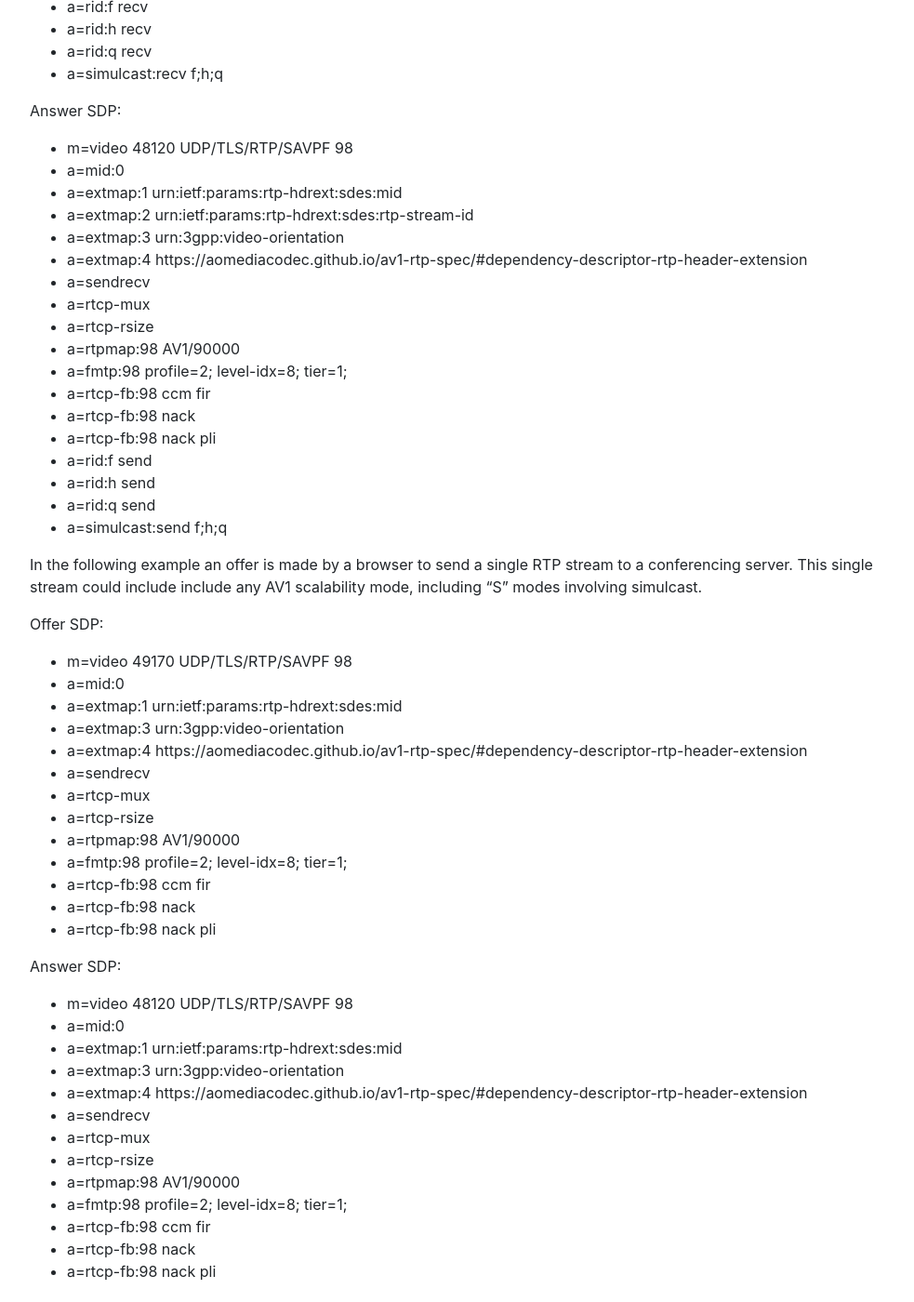
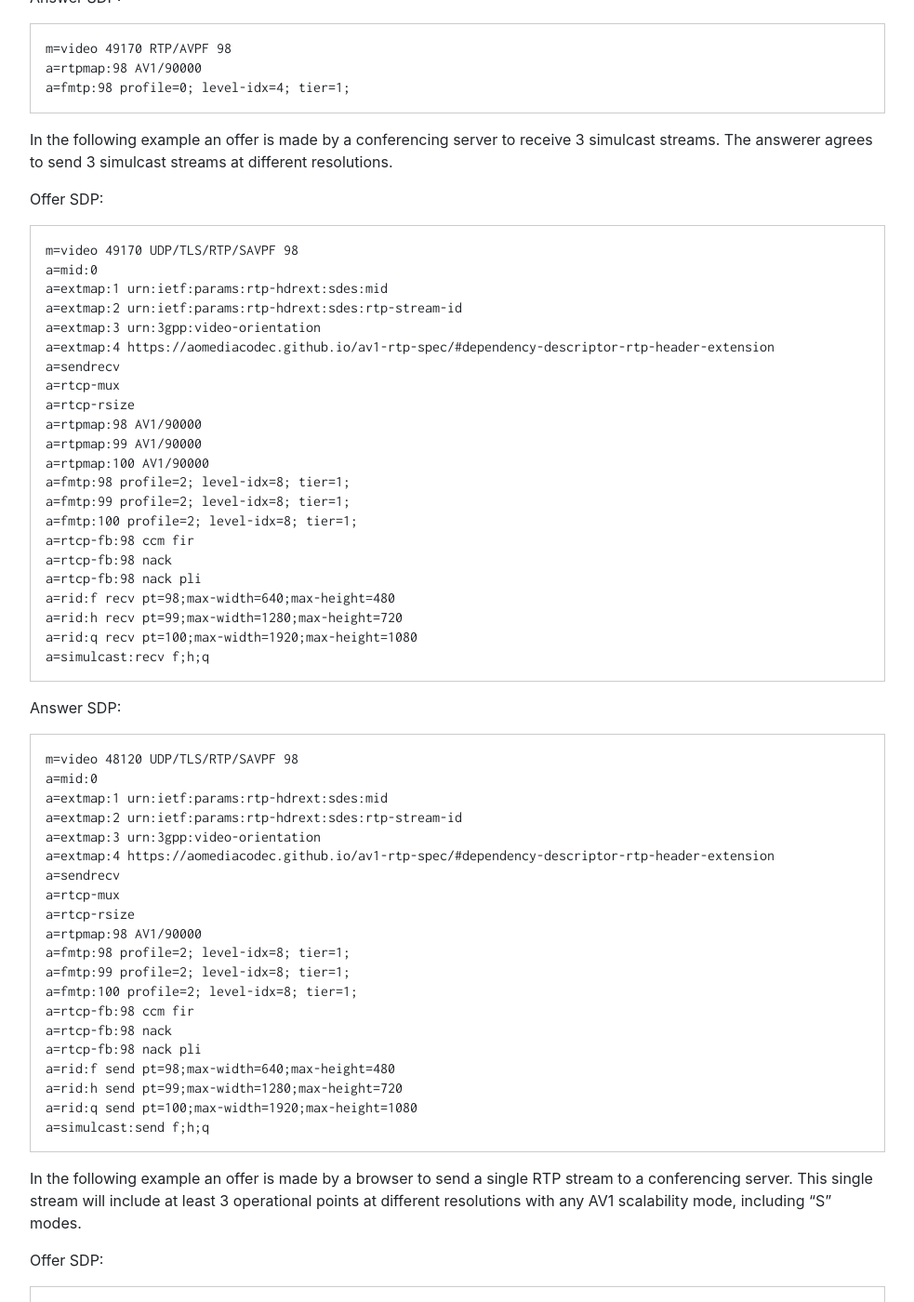
Before and after one commit to AOMediaCodec/av1-rtp-spec, a Jekyll site: the page built from index.md, in a window 1280 px wide and 1400 px high, scrolled down 12706 px. Shown: the whole window at 93% size, without its empty margins (53-1036 px from the left). Built offline with Jekyll 4.4.1, drawn with Linux system fonts in a browser that asks for light colours; nearby versions of some CDN libraries; some of the changed text lies outside the part shown.

Commit message:
Added RID restrictions mapping with SDP examples

````diff
--- a/av1-rtp-spec.md
+++ b/av1-rtp-spec.md
@@ -305,10 +305,21 @@
 
 When simulcast encodings are transported each on a separate RTP stream, each simulcast encoding utilizes a distinct bitstream containing its own distinct Sequence Header and Scalability Metadata OBUs. This mode utilizes distinct SSRCs and Restriction Identifiers (RIDs)  for each encoding [I-D.ietf-avtext-rid] and, as a result, RTCP feedback can be provided for each simulcast encoding. This mode of simulcast transport, which MUST be supported by SFUs, utilizes Session Description Protocol (SDP) signaling as described in [I-D.ietf-mmusic-sdp-simulcast] [I-D.ietf-mmusic-rid].
 
-When simulcast encodings are transported on a single RTP stream, RIDs are not used and Sequence Header and Scalability Metadata OBUs (utilizing an 'S' mode) convey information relating to all encodings. This simulcast transport mode is possible since [AV1] enables multiple simulcast encodings to be provided within a single bitstream. However, in this mode, RTCP feedback cannot be provided for each simulcast encoding, but only for the aggregate, since only a single SSRC is used. This mode of simulcast transport MAY be supported by SFUs.
+When simulcast encodings are transported on a single RTP stream, **depend** restriction from [I-D.ietf-avtext-rid] could be used to signal dependencies between scalable layers. This simulcast transport mode is possible since [AV1] enables multiple simulcast encodings to be provided within a single bitstream. However, in this mode, RTCP feedback cannot be provided for each simulcast encoding, but only for the aggregate, since only a single SSRC is used. This mode of simulcast transport MAY be supported by SFUs.
 
+### 6.1.1 RID restrictions mapping for AV1
 
-### 6.1.1 Example
+RID specification declares the set of codec-agnostic restrictions for media streams. All the restrictions are optional and are subject to negotiation based on the SDP Offer/Answer rules described in Section 6 if [I-D.ietf-mmusic-rid]. When restrictions applied to AV1 codec, they must have following interpretation:
+* **max-width**, maximum width of the frame in units of samples. The meaning of the restriction is the same as variable **MaxHSize** of the levels table from Section A.3 of [AV1].
+* **max-height**, maximum height of the frame in units of samples. The meaning of the restriction is the same as variable **MaxVSize** of the levels table from Section A.3 of [AV1].
+* **max-fps**, maximum number of temporal units per second.
+* **max-fs**, maximum size of the frame in units of samples. The meaning of the restriction is the same as variable **MaxPicSize** of the levels table from Section A.3 of [AV1].
+* **max-br**, maximum bit rate in units bits per second. The meaning of the restriction is the same as variable **MaxBitrate** defined in Section A.3 of [AV1].
+* **max-pps**, maximum decode rate in units of samples per second. The meaning of the restriction is the same as variable **MaxDecodeRate** of the levels table from Section A.3 of [AV1].
+
+If during SDP negotiation process both parties acknowledge restrictions, then transported media stream must have at least one operational point with negotiated restrictions.
+
+### 6.1.2 Example
 
 In this example, it is desired to send three simulcast encodings, each containing three temporal layers. When sending all encodings on a single SSRC, scalability mode 'S3T3' would be indicated within the scalability metadata OBU, and the Dependency Descriptor describes the dependency structure of all encodings.
 
@@ -391,97 +402,162 @@
 
 ### 7.3 Examples
 An example of media representation in SDP is as follows:
-
-* m=video 49170 RTP/AVPF 98
-* a=rtpmap:98 AV1/90000
-* a=fmtp:98 profile=2; level-idx=8; tier=1;
-
+```
+m=video 49170 RTP/AVPF 98
+a=rtpmap:98 AV1/90000
+a=fmtp:98 profile=2; level-idx=8; tier=1;
+```
 In the following example the offer is accepted with level upgrading. The level to use in the offerer-to-answerer direction is Level 2.0, and the level to use in the answerer-to-offerer direction is Level 3.0/Tier 1.  The answerer is allowed to send at any level up to and including Level 2.0, and the offerer is allowed to send at any level up to and including Level 3.0/Tier 1:
 
 Offer SDP:
-* m=video 49170 RTP/AVPF 98
-* a=rtpmap:98 AV1/90000
-* a=fmtp:98 profile=0; level-idx=0;
-
+```
+m=video 49170 RTP/AVPF 98
+a=rtpmap:98 AV1/90000
+a=fmtp:98 profile=0; level-idx=0;
+```
 Answer SDP:
-* m=video 49170 RTP/AVPF 98
-* a=rtpmap:98 AV1/90000
-* a=fmtp:98 profile=0; level-idx=4; tier=1;
+```
+m=video 49170 RTP/AVPF 98
+a=rtpmap:98 AV1/90000
+a=fmtp:98 profile=0; level-idx=4; tier=1;
+```
 
 In the following example an offer is made by a conferencing server to receive 3 simulcast streams.  The answerer agrees to send 3 simulcast streams at different resolutions.
 
 Offer SDP:
-* m=video 49170 UDP/TLS/RTP/SAVPF 98
-* a=mid:0
-* a=extmap:1 urn:ietf:params:rtp-hdrext:sdes:mid
-* a=extmap:2 urn:ietf:params:rtp-hdrext:sdes:rtp-stream-id
-* a=extmap:3 urn:3gpp:video-orientation
-* a=extmap:4 https://aomediacodec.github.io/av1-rtp-spec/#dependency-descriptor-rtp-header-extension
-* a=sendrecv
-* a=rtcp-mux
-* a=rtcp-rsize
-* a=rtpmap:98 AV1/90000
-* a=fmtp:98 profile=2; level-idx=8; tier=1;
-* a=rtcp-fb:98 ccm fir
-* a=rtcp-fb:98 nack
-* a=rtcp-fb:98 nack pli
-* a=rid:f recv
-* a=rid:h recv
-* a=rid:q recv
-* a=simulcast:recv f;h;q
+```
+m=video 49170 UDP/TLS/RTP/SAVPF 98
+a=mid:0
+a=extmap:1 urn:ietf:params:rtp-hdrext:sdes:mid
+a=extmap:2 urn:ietf:params:rtp-hdrext:sdes:rtp-stream-id
+a=extmap:3 urn:3gpp:video-orientation
+a=extmap:4 https://aomediacodec.github.io/av1-rtp-spec/#dependency-descriptor-rtp-header-extension
+a=sendrecv
+a=rtcp-mux
+a=rtcp-rsize
+a=rtpmap:98 AV1/90000
+a=rtpmap:99 AV1/90000
+a=rtpmap:100 AV1/90000
+a=fmtp:98 profile=2; level-idx=8; tier=1;
+a=fmtp:99 profile=2; level-idx=8; tier=1;
+a=fmtp:100 profile=2; level-idx=8; tier=1;
+a=rtcp-fb:98 ccm fir
+a=rtcp-fb:98 nack
+a=rtcp-fb:98 nack pli
+a=rid:f recv pt=98;max-width=640;max-height=480
+a=rid:h recv pt=99;max-width=1280;max-height=720
+a=rid:q recv pt=100;max-width=1920;max-height=1080
+a=simulcast:recv f;h;q
+```
+Answer SDP:
+```
+m=video 48120 UDP/TLS/RTP/SAVPF 98
+a=mid:0
+a=extmap:1 urn:ietf:params:rtp-hdrext:sdes:mid
+a=extmap:2 urn:ietf:params:rtp-hdrext:sdes:rtp-stream-id
+a=extmap:3 urn:3gpp:video-orientation
+a=extmap:4 https://aomediacodec.github.io/av1-rtp-spec/#dependency-descriptor-rtp-header-extension
+a=sendrecv
+a=rtcp-mux
+a=rtcp-rsize
+a=rtpmap:98 AV1/90000
+a=fmtp:98 profile=2; level-idx=8; tier=1;
+a=fmtp:99 profile=2; level-idx=8; tier=1;
+a=fmtp:100 profile=2; level-idx=8; tier=1;
+a=rtcp-fb:98 ccm fir
+a=rtcp-fb:98 nack
+a=rtcp-fb:98 nack pli
+a=rid:f send pt=98;max-width=640;max-height=480
+a=rid:h send pt=99;max-width=1280;max-height=720
+a=rid:q send pt=100;max-width=1920;max-height=1080
+a=simulcast:send f;h;q
+```
+
+In the following example an offer is made by a browser to send a single RTP stream to a conferencing server. This single stream will include at least 3 operational points at different resolutions with any AV1 scalability mode, including "S" modes.
+
+Offer SDP:
+```
+m=video 49170 UDP/TLS/RTP/SAVPF 98
+a=mid:0
+a=extmap:1 urn:ietf:params:rtp-hdrext:sdes:mid
+a=extmap:3 urn:3gpp:video-orientation
+a=extmap:4 https://aomediacodec.github.io/av1-rtp-spec/#dependency-descriptor-rtp-header-extension
+a=sendrecv
+a=rtcp-mux
+a=rtcp-rsize
+a=rtpmap:98 AV1/90000
+a=fmtp:98 profile=2; level-idx=8; tier=1;
+a=rtcp-fb:98 ccm fir
+a=rtcp-fb:98 nack
+a=rtcp-fb:98 nack pli
+a=rid:f send max-width=640;max-height=480
+a=rid:h send max-width=1280;max-height=720
+a=rid:q send max-width=1920;max-height=1080
+a=simulcast:send f;h;q
+```
 
 Answer SDP:
-* m=video 48120 UDP/TLS/RTP/SAVPF 98
-* a=mid:0
-* a=extmap:1 urn:ietf:params:rtp-hdrext:sdes:mid
-* a=extmap:2 urn:ietf:params:rtp-hdrext:sdes:rtp-stream-id
-* a=extmap:3 urn:3gpp:video-orientation
-* a=extmap:4 https://aomediacodec.github.io/av1-rtp-spec/#dependency-descriptor-rtp-header-extension
-* a=sendrecv
-* a=rtcp-mux
-* a=rtcp-rsize
-* a=rtpmap:98 AV1/90000
-* a=fmtp:98 profile=2; level-idx=8; tier=1;
-* a=rtcp-fb:98 ccm fir
-* a=rtcp-fb:98 nack
-* a=rtcp-fb:98 nack pli
-* a=rid:f send
-* a=rid:h send
-* a=rid:q send
-* a=simulcast:send f;h;q
+```
+m=video 48120 UDP/TLS/RTP/SAVPF 98
+a=mid:0
+a=extmap:1 urn:ietf:params:rtp-hdrext:sdes:mid
+a=extmap:3 urn:3gpp:video-orientation
+a=extmap:4 https://aomediacodec.github.io/av1-rtp-spec/#dependency-descriptor-rtp-header-extension
+a=sendrecv
+a=rtcp-mux
+a=rtcp-rsize
+a=rtpmap:98 AV1/90000
+a=fmtp:98 profile=2; level-idx=8; tier=1;
+a=rtcp-fb:98 ccm fir
+a=rtcp-fb:98 nack
+a=rtcp-fb:98 nack pli
+a=rid:f recv max-width=640;max-height=480
+a=rid:h recv max-width=1280;max-height=720
+a=rid:q recv max-width=1920;max-height=1080
+a=simulcast:send f;h;q
+```
 
-In the following example an offer is made by a browser to send a single RTP stream to a conferencing server. This single stream could include include any AV1 scalability mode, including "S" modes involving simulcast.
+In the following example an offer is made by a browser to send a single RTP stream to a conferencing server. This single stream will include at least 2 operational points at different temporal resolutions with 30fps layer depending on 15 fps layer with any AV1 scalability mode, including "S" modes.
 
 Offer SDP:
-* m=video 49170 UDP/TLS/RTP/SAVPF 98
-* a=mid:0
-* a=extmap:1 urn:ietf:params:rtp-hdrext:sdes:mid
-* a=extmap:3 urn:3gpp:video-orientation
-* a=extmap:4 https://aomediacodec.github.io/av1-rtp-spec/#dependency-descriptor-rtp-header-extension
-* a=sendrecv
-* a=rtcp-mux
-* a=rtcp-rsize
-* a=rtpmap:98 AV1/90000
-* a=fmtp:98 profile=2; level-idx=8; tier=1;
-* a=rtcp-fb:98 ccm fir
-* a=rtcp-fb:98 nack
-* a=rtcp-fb:98 nack pli
+```
+m=video 49170 UDP/TLS/RTP/SAVPF 98
+a=mid:0
+a=extmap:1 urn:ietf:params:rtp-hdrext:sdes:mid
+a=extmap:3 urn:3gpp:video-orientation
+a=extmap:4 https://aomediacodec.github.io/av1-rtp-spec/#dependency-descriptor-rtp-header-extension
+a=sendrecv
+a=rtcp-mux
+a=rtcp-rsize
+a=rtpmap:98 AV1/90000
+a=fmtp:98 profile=2; level-idx=8; tier=1;
+a=rtcp-fb:98 ccm fir
+a=rtcp-fb:98 nack
+a=rtcp-fb:98 nack pli
+a=rid:f send max-fps=15
+a=rid:h send max-fps=30;depend=f
+a=simulcast:send f;h;
+```
 
 Answer SDP:
-* m=video 48120 UDP/TLS/RTP/SAVPF 98
-* a=mid:0
-* a=extmap:1 urn:ietf:params:rtp-hdrext:sdes:mid
-* a=extmap:3 urn:3gpp:video-orientation
-* a=extmap:4 https://aomediacodec.github.io/av1-rtp-spec/#dependency-descriptor-rtp-header-extension
-* a=sendrecv
-* a=rtcp-mux
-* a=rtcp-rsize
-* a=rtpmap:98 AV1/90000
-* a=fmtp:98 profile=2; level-idx=8; tier=1;
-* a=rtcp-fb:98 ccm fir
-* a=rtcp-fb:98 nack
-* a=rtcp-fb:98 nack pli
-
+```
+m=video 48120 UDP/TLS/RTP/SAVPF 98
+a=mid:0
+a=extmap:1 urn:ietf:params:rtp-hdrext:sdes:mid
+a=extmap:3 urn:3gpp:video-orientation
+a=extmap:4 https://aomediacodec.github.io/av1-rtp-spec/#dependency-descriptor-rtp-header-extension
+a=sendrecv
+a=rtcp-mux
+a=rtcp-rsize
+a=rtpmap:98 AV1/90000
+a=fmtp:98 profile=2; level-idx=8; tier=1;
+a=rtcp-fb:98 ccm fir
+a=rtcp-fb:98 nack
+a=rtcp-fb:98 nack pli
+a=rid:f recv max-fps=15
+a=rid:h recv max-fps=30;depend=f
+a=simulcast:recv f;h;
+```
 
 ## 8. Feedback Messages
 
````
